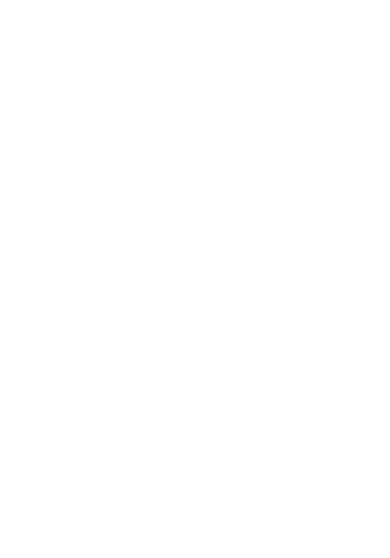
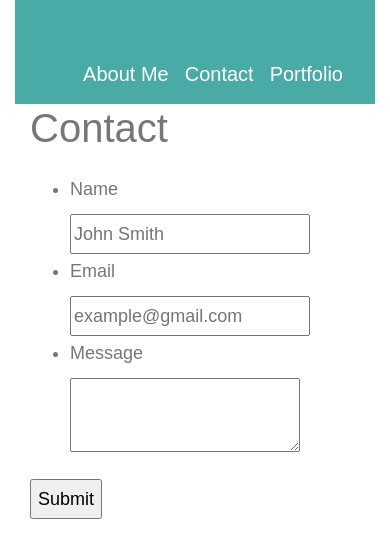
Before and after one commit to darrenjhall4/bootstrap-portfolio, a plain HTML site: page contact.html in a window 390 px wide. Drawn offline with nearby package versions, Linux system fonts and the light colour scheme.

Commit message:
pages linked, img & p on index.html should be responsive

```diff
--- a/contact.html
+++ b/contact.html
@@ -0,0 +1,59 @@
+<!DOCTYPE html>
+<html lang="en">
+
+<head>
+  <meta charset="UTF-8">
+  <meta name="viewport" content="width=device-width, initial-scale=1.0">
+  <meta http-equiv="X-UA-Compatible" content="ie=edge">
+  <title>Document</title>
+  <link rel="stylesheet" href="https://maxcdn.bootstrapcdn.com/bootstrap/4.0.0/css/bootstrap.min.css">
+  <link rel="stylesheet" type="text/css" href="style.css">
+
+</head>
+
+<body>
+  <div class="container">
+    <nav class="navbar navbar-dark justify-content-end">
+      <a class="navbar-brand" id="Darren" href="#">Darren Hall</a>
+
+
+      <ul class="nav justify-content-end">
+        <li class="nav-item">
+          <a class="navbar-brand" href="index.html">About Me</a>
+        </li>
+        <li class="nav-item">
+          <a class="navbar-brand" href="contact.html">Contact</a>
+        </li>
+        <li class="nav-item">
+          <a class="navbar-brand" href="portfolio.html">Portfolio</a>
+        </li>
+      </ul>
+    </nav>
+
+    <div id="main-container" class="container">
+      <section class="main-section">
+        <h1>Contact</h1>
+
+        <form id="contact-form">
+          <ul>
+            <li>
+              <label for="name">Name</label>
+              <input type="text" id="name" name="name" placeholder="John Smith" required="required">
+            </li>
+            <li>
+              <label for="email">Email</label>
+              <input type="email" id="email" name="email" placeholder="example@gmail.com" required="required">
+            </li>
+            <li>
+              <label for="message">Message</label>
+              <textarea id="message" name="message" required="required"></textarea>
+            </li>
+          </ul>
+          <input type="submit">
+        </form>
+
+      </section>
+
+    </div>
+  </body>
+  </html>
```
Also changed, not shown: index.html (+4 -8 lines), portfolio.html (+75 -0 lines), assets.txt/cat.jpg (added), assets.txt/concrete_seamless.png (added), assets.txt/technics-q-c-640-480-1.jpg (added), assets.txt/technics-q-c-640-480-2.jpg (added), assets.txt/technics-q-c-640-480-5.jpg (added), assets.txt/technics-q-c-640-480-7.jpg (added), assets.txt/technics-q-c-640-480-9.jpg (added).
